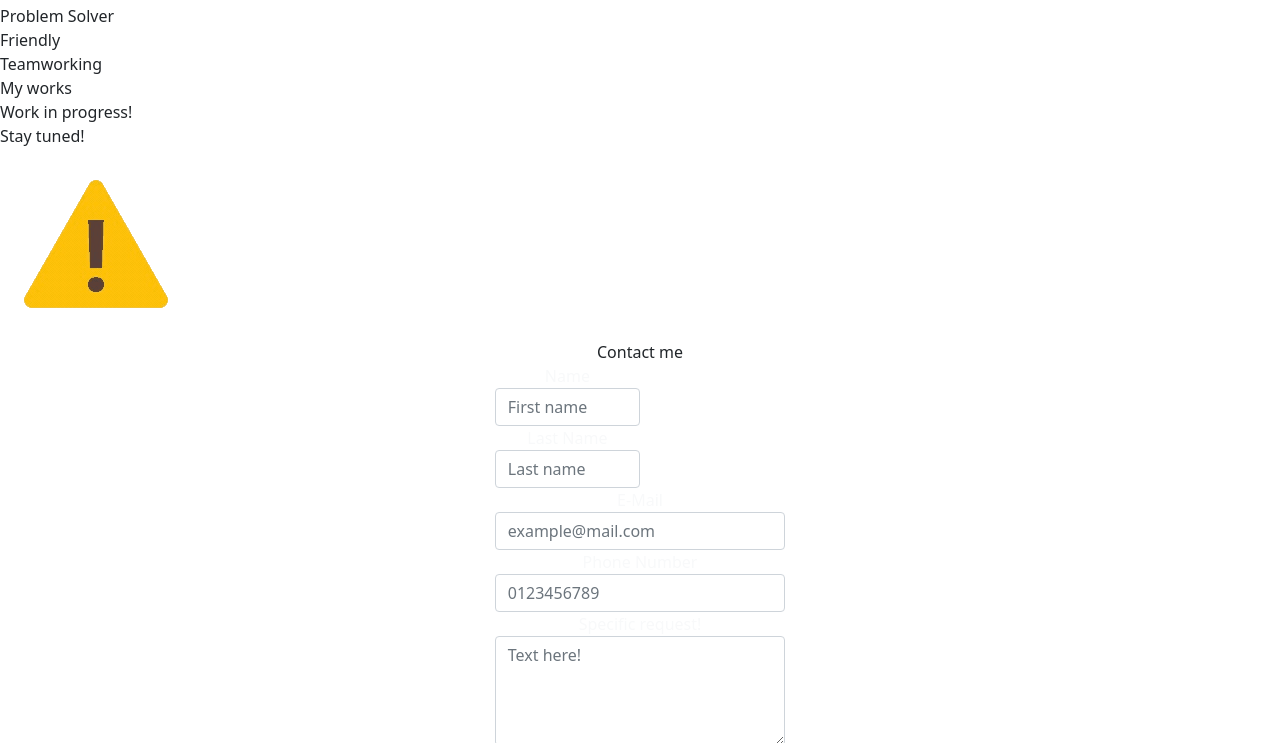
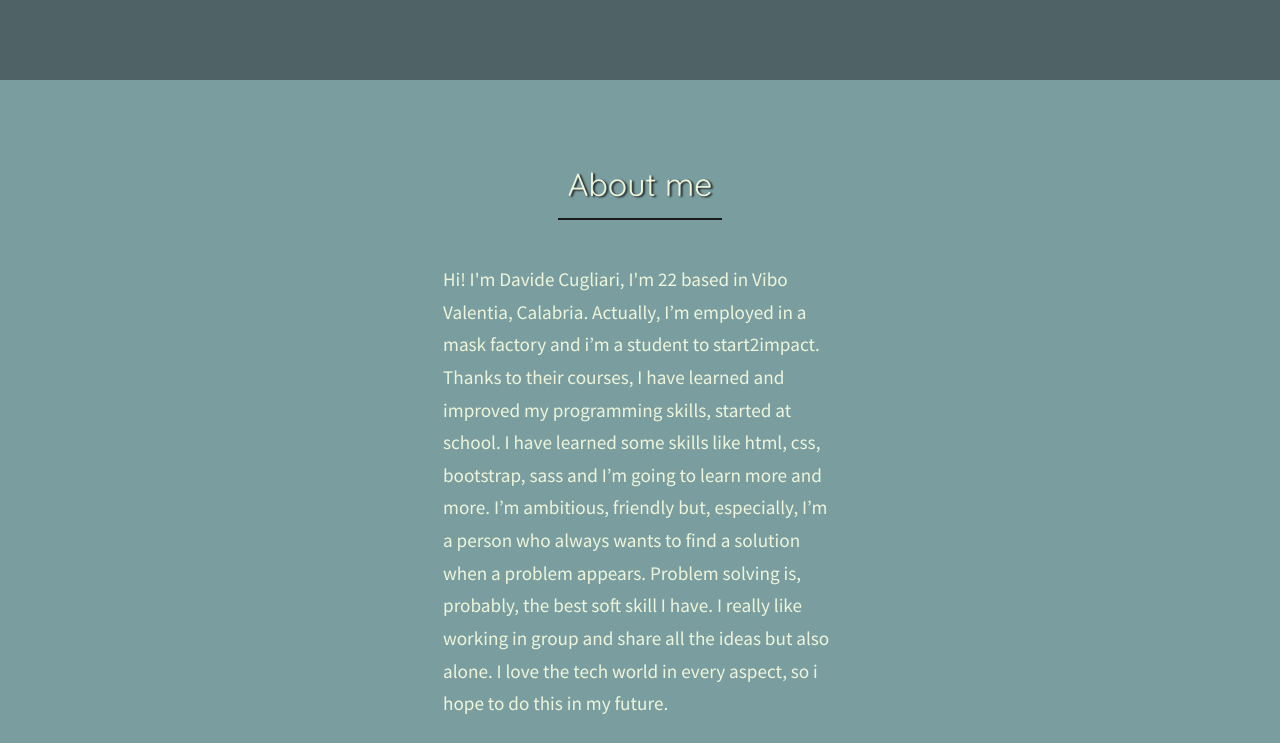
Before and after one commit to davij99/Davide-Cugliari-HTML-CSS, a plain HTML site: page index.html in a window 1280 px wide. Shown: the part 776-1519 px from the top of the page. Drawn offline with nearby package versions, Linux system fonts and the light colour scheme; the site is published under a folder, as on GitHub Pages, so addresses that start at the root find nothing.

Commit message:
modifica posizione main.css

```diff
--- a/index.html
+++ b/index.html
@@ -13,7 +13,7 @@
   <link href="https://cdn.jsdelivr.net/npm/bootstrap@5.1.3/dist/css/bootstrap.min.css" rel="stylesheet" integrity="sha384-1BmE4kWBq78iYhFldvKuhfTAU6auU8tT94WrHftjDbrCEXSU1oBoqyl2QvZ6jIW3" crossorigin="anonymous">
 
   <!--Scss link-->
-  <link rel="stylesheet" href="/Assets/Scss/main.css">
+  <link rel="stylesheet" href="main.css">
 
   <!--font-family-->
   <link href="https://fonts.googleapis.com/css2?family=Quicksand&family=Source+Sans+Pro&display=swap" rel="stylesheet">
```
Also changed, not shown: main.css (renamed from Assets/Scss/main.css).
